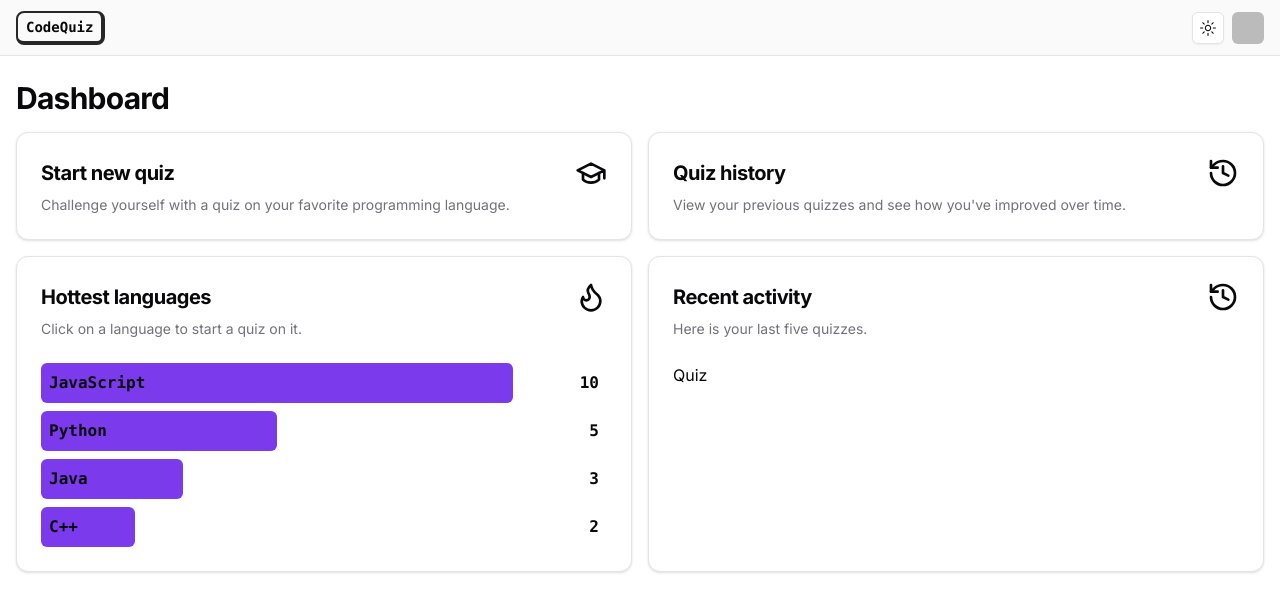
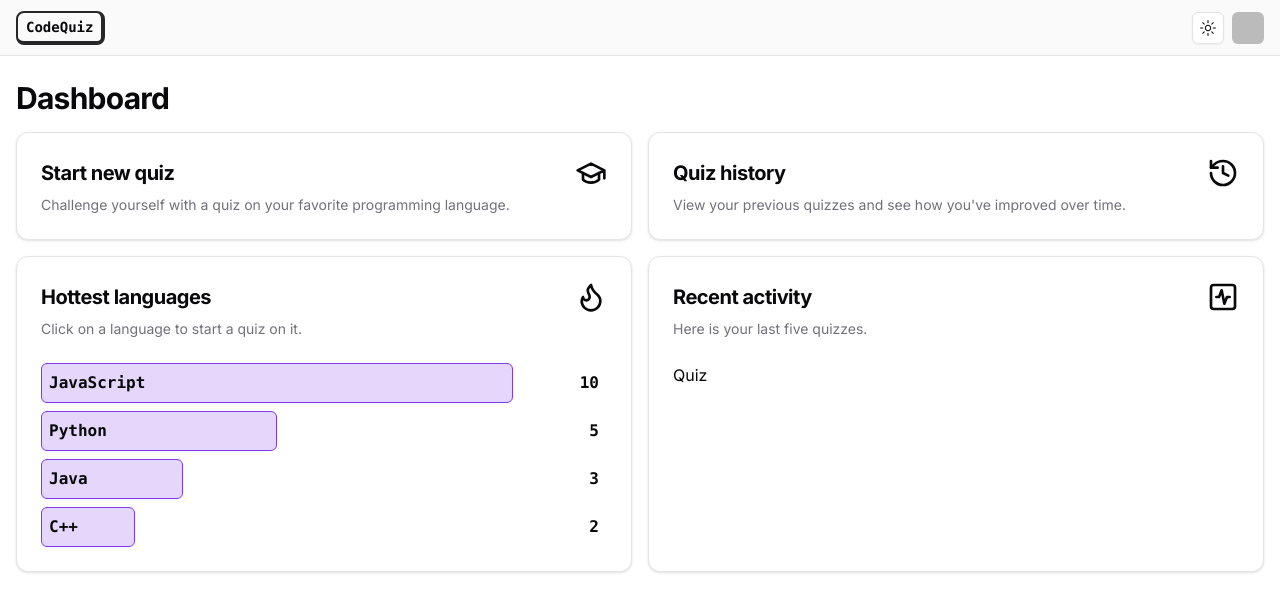
Before and after one commit to anvidev/codequiz, a Next.js app: page /dashboard in a window 1280 px wide. Shown: the top 612 px of the page. Built offline with nearby package versions, Linux system fonts and the light colour scheme; no server answers; sample sign-in values are in the browser's storage.

Commit message:
update bar chart

```diff
--- a/src/components/dashboard/CustomBarChart.tsx
+++ b/src/components/dashboard/CustomBarChart.tsx
@@ -12,14 +12,38 @@ type LanguageData = {
   amount: number;
 };
 
+const languageColors = [
+  { language: "JavaScript", color: "#F0DB4F" },
+  { language: "Python", color: "#3776AB" },
+  { language: "Java", color: "#E51F24" },
+  { language: "C#", color: "#5C2D91" },
+  { language: "C++", color: "#00599C" },
+  { language: "Ruby", color: "#CC342D" },
+  { language: "Swift", color: "#FFAC45" },
+  { language: "Go", color: "#00ADD8" },
+  { language: "TypeScript", color: "#007ACC" },
+  { language: "PHP", color: "#4F5D95" },
+  { language: "Rust", color: "#E57324" },
+  { language: "Kotlin", color: "#7F52FF" },
+];
+
 function CustomBarChart({ data }: Props) {
   const [parentWidth, setParentWidth] = useState(0);
   const parentRef = useRef<HTMLDivElement>(null);
 
-  useEffect(() => {
+  function updateParentWidth() {
     if (parentRef.current) {
       setParentWidth(parentRef.current.offsetWidth);
     }
+  }
+
+  useEffect(() => {
+    updateParentWidth();
+    window.addEventListener("resize", updateParentWidth);
+
+    return () => {
+      window.removeEventListener("resize", updateParentWidth);
+    };
   }, []);
 
   const max = Math.max(...data.map((lang) => lang.amount));
@@ -38,9 +62,11 @@ function CustomBarChart({ data }: Props) {
           <div
             className={cn(
               null,
-              "absolute h-full block bg-violet-600 rounded-md transition-all group-hover/bar:opacity-70"
+              "absolute h-full w-0 block bg-violet-600/20 border border-violet-600 rounded-md transition-all duration-500 group-hover/bar:opacity-70"
             )}
-            style={{ width: ((lang.amount / max) * parentWidth) / 1.2 }}
+            style={{
+              width: ((lang.amount / max) * parentWidth) / 1.2,
+            }}
           />
         </div>
       ))}
--- a/src/components/dashboard/RecentActivityCard.tsx
+++ b/src/components/dashboard/RecentActivityCard.tsx
@@ -8,7 +8,7 @@ import {
   CardHeader,
   CardTitle,
 } from "@/components/ui/Card";
-import { HistoryIcon } from "lucide-react";
+import { ActivitySquare } from "lucide-react";
 import { useRouter } from "next/navigation";
 
 interface Props {}
@@ -21,7 +21,7 @@ function RecentActivityCard({}: Props) {
       <CardHeader>
         <div className="flex flex-row items-center justify-between">
           <CardTitle className="text-xl font-bold">Recent activity</CardTitle>
-          <HistoryIcon className="w-8 h-8" />
+          <ActivitySquare className="w-8 h-8" />
         </div>
         <CardDescription>Here is your last five quizzes.</CardDescription>
       </CardHeader>
```
